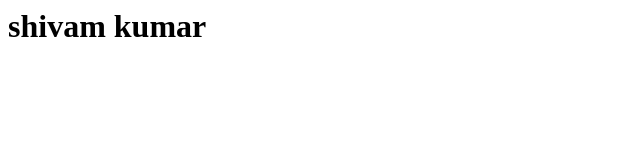
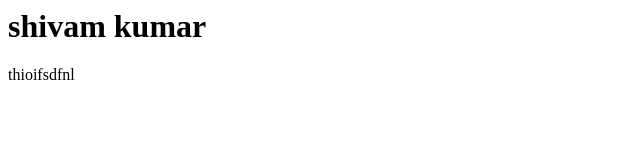
Before and after one commit to webDev985/dummy-project, a plain HTML site: page index.html in a window 1280 px wide. Shown: the full height of the page, 0-640 px from the left. Drawn offline with Linux system fonts and the light colour scheme.

Commit message:
second commit

```diff
--- a/index.html
+++ b/index.html
@@ -1 +1,2 @@
 <h1>shivam kumar</h1>
+<p>thioifsdfnl </p>
```
